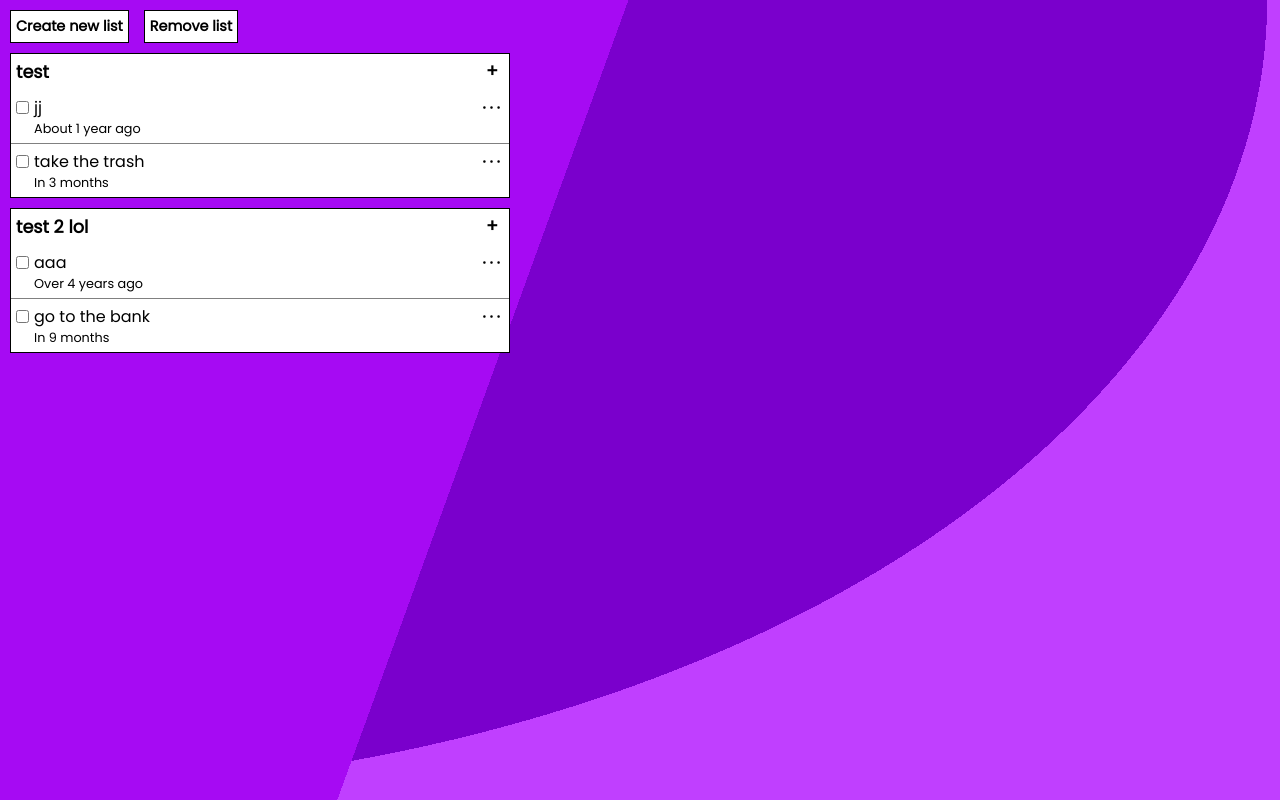
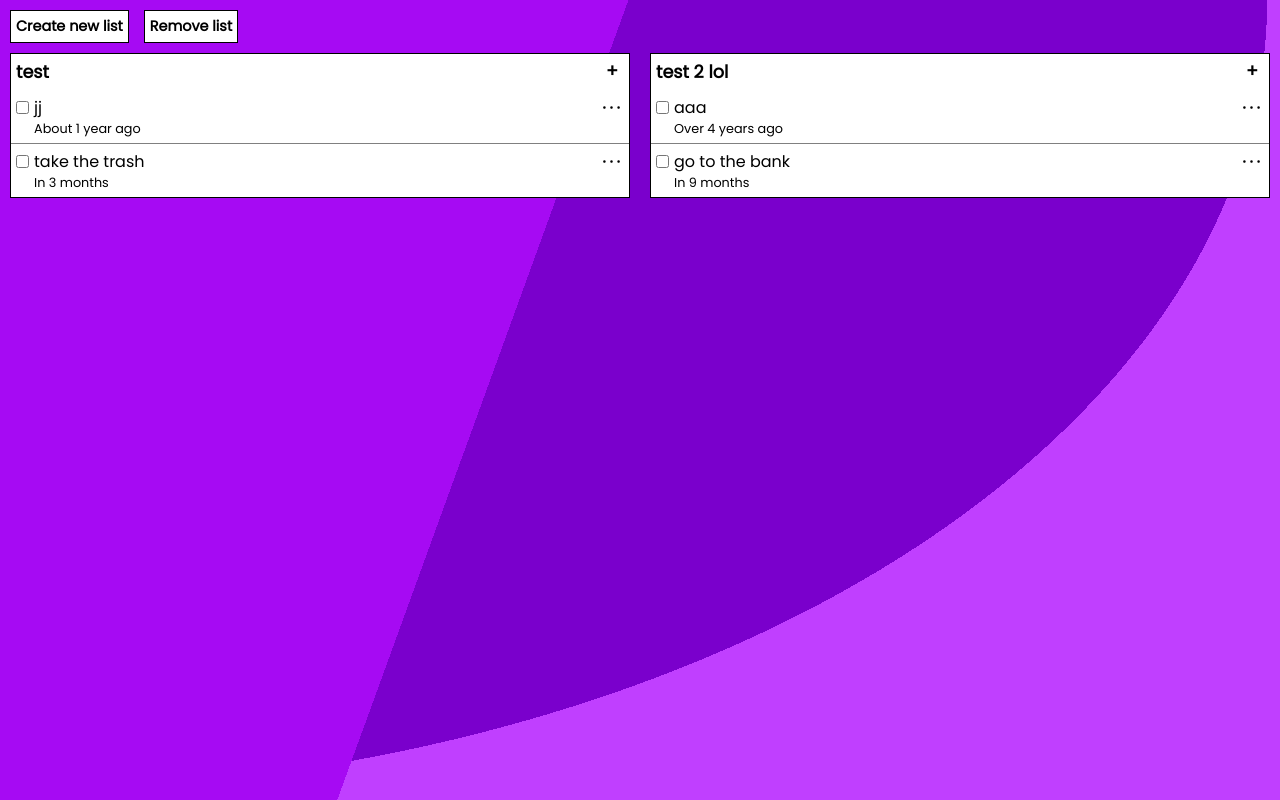
Before and after one commit to ewardou/todo-list, a website built with webpack: page dist/index.html in a window 1280 px wide. Built offline with nearby package versions, Linux system fonts and the light colour scheme.

Commit message:
Organize the lists' layout

```diff
--- a/src/style.css
+++ b/src/style.css
@@ -4,13 +4,10 @@
     margin:0;
     padding: 0;
     box-sizing: border-box;
-    /* font-family: 'Noto Sans JP', sans-serif; */
     font-family: 'Poppins', sans-serif;
 }
 body{
-    /* background-color: yellow; */
     background:linear-gradient(110deg, #a60af3 40%, rgba(0, 0, 0, 0) 30%), radial-gradient(farthest-corner at 0% 0%, #7a00cc 70%, #c03fff 70%);
-    /* background: linear-gradient(to bottom right, #33475b, #0033CC, #FF77CC, rgb(255, 122, 89)); */
     background-repeat: no-repeat;
     background-size:cover;
     min-height: 100vh;
@@ -50,12 +47,19 @@ body{
     transform: translate(-50%,-50%) scale(1);
     transition: ease-in-out 150ms;
 }
+.container{
+    display: grid;
+    grid-template-columns: repeat(auto-fit,minmax(400px,1fr));
+    justify-items: center;
+    gap: 20px;
+}
 .project{
     background-color: white;
     margin-top:10px;
     position: relative;
     border: 1px solid black;
-    width: 500px;
+    width: 100%;
+    height: fit-content;
 }
 .project>button{
     position:absolute;
```
